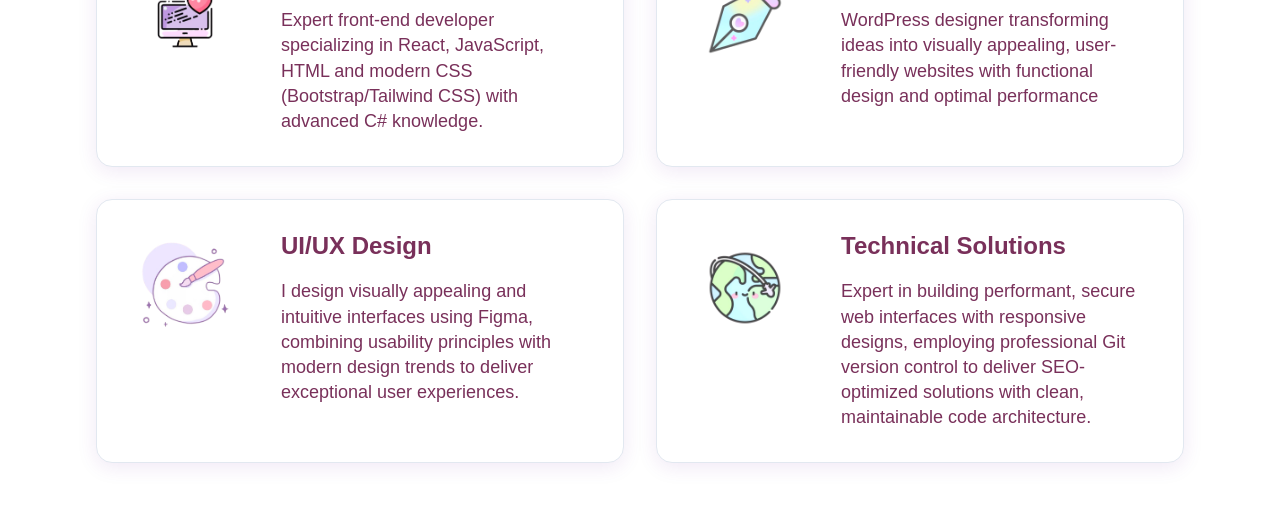
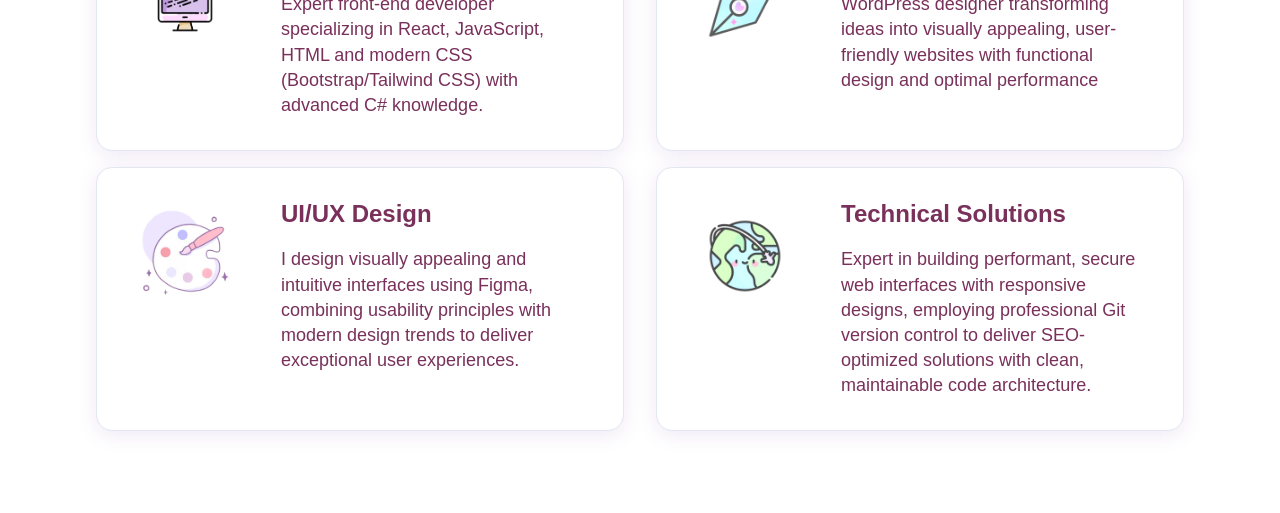
Before and after one commit to Rahaf-Hamouda/Portfolio, a React app: page / in a window 1280 px wide. Shown: the part 1049-1562 px from the top of the page. Built offline with nearby package versions, Linux system fonts and the light colour scheme; the HTML template or start-up script is replaced by a standard one.

Commit message:
Edit margin

```diff
--- a/src/Components/Skills/Skills.css
+++ b/src/Components/Skills/Skills.css
@@ -85,7 +85,7 @@
     font-size: 3.5rem;
     font-weight: 700;
     padding-top: 1rem;
-    margin-bottom: 3rem;
+    margin-bottom: 2rem;
     color: #79305a;
     position: relative;
 }
@@ -113,7 +113,7 @@
 .aboutRow {
     display: flex;
     justify-content: space-between;
-    margin-bottom: 2rem;
+    margin-bottom: 1rem;
     gap: 2rem;
 }
 
--- a/src/Components/Work/Work.css
+++ b/src/Components/Work/Work.css
@@ -14,7 +14,7 @@
 font-size: 3.5rem;
     font-weight: 700;
     padding-top: 1rem;
-    margin-bottom: 3rem;
+    margin-bottom: 2rem;
     color: #79305a;
     position: relative;
 }
```
